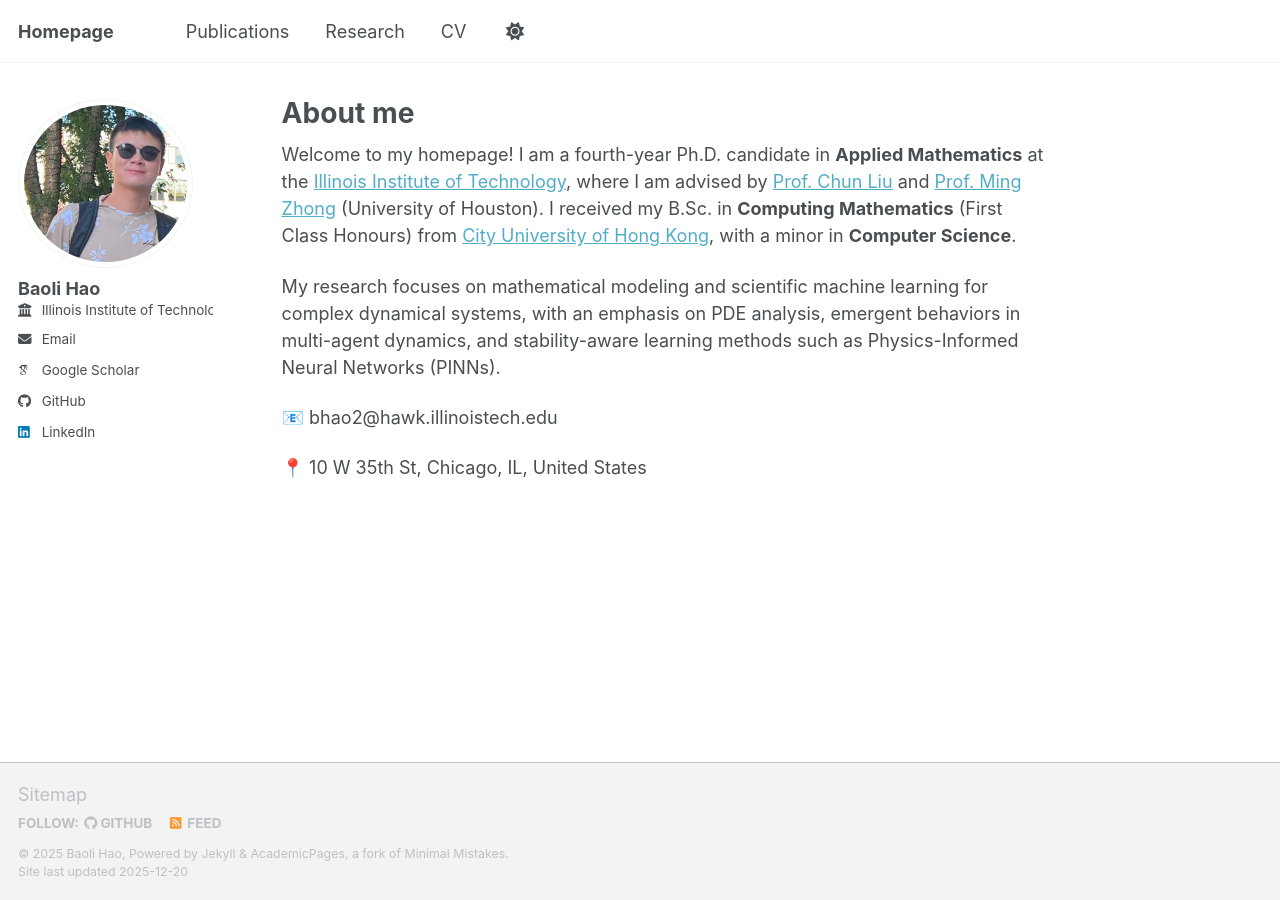
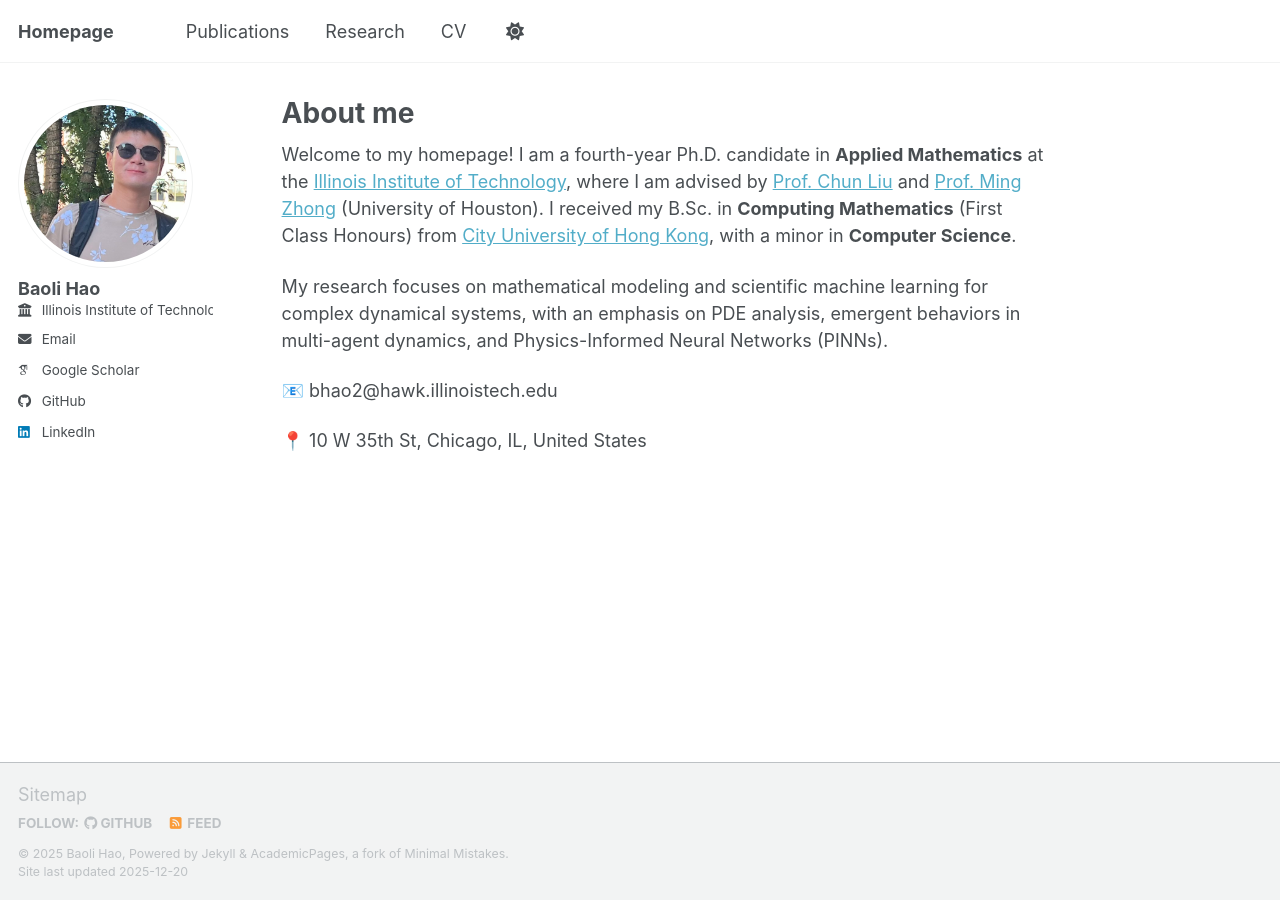
Before and after one commit to baolihao/baolihao.github.io, a Jekyll site: the page built from _pages/about.md, in a window 1280 px wide. Built offline with Jekyll 4.4.1, drawn with Linux system fonts in a browser that asks for light colours; some web fonts are replaced; a script bundle is joined from its source files by our own code; library files that are not in the unit come from our copies.

Commit message:
Update about.md

```diff
--- a/_pages/about.md
+++ b/_pages/about.md
@@ -9,7 +9,7 @@ redirect_from:
 
 Welcome to my homepage! I am a fourth-year Ph.D. candidate in **Applied Mathematics** at the [Illinois Institute of Technology](https://www.iit.edu/applied-math), where I am advised by [Prof. Chun Liu](https://sites.google.com/view/chunliu) and [Prof. Ming Zhong](https://mingjzhong.github.io/) (University of Houston). I received my B.Sc. in **Computing Mathematics** (First Class Honours) from [City University of Hong Kong](https://www.cityu.edu.hk/ma/), with a minor in **Computer Science**.
 
-My research focuses on mathematical modeling and scientific machine learning for complex dynamical systems, with an emphasis on PDE analysis, emergent behaviors in multi-agent dynamics, and stability-aware learning methods such as Physics-Informed Neural Networks (PINNs).
+My research focuses on mathematical modeling and scientific machine learning for complex dynamical systems, with an emphasis on PDE analysis, emergent behaviors in multi-agent dynamics, and Physics-Informed Neural Networks (PINNs).
 
 📧 bhao2@hawk.illinoistech.edu
 
```
